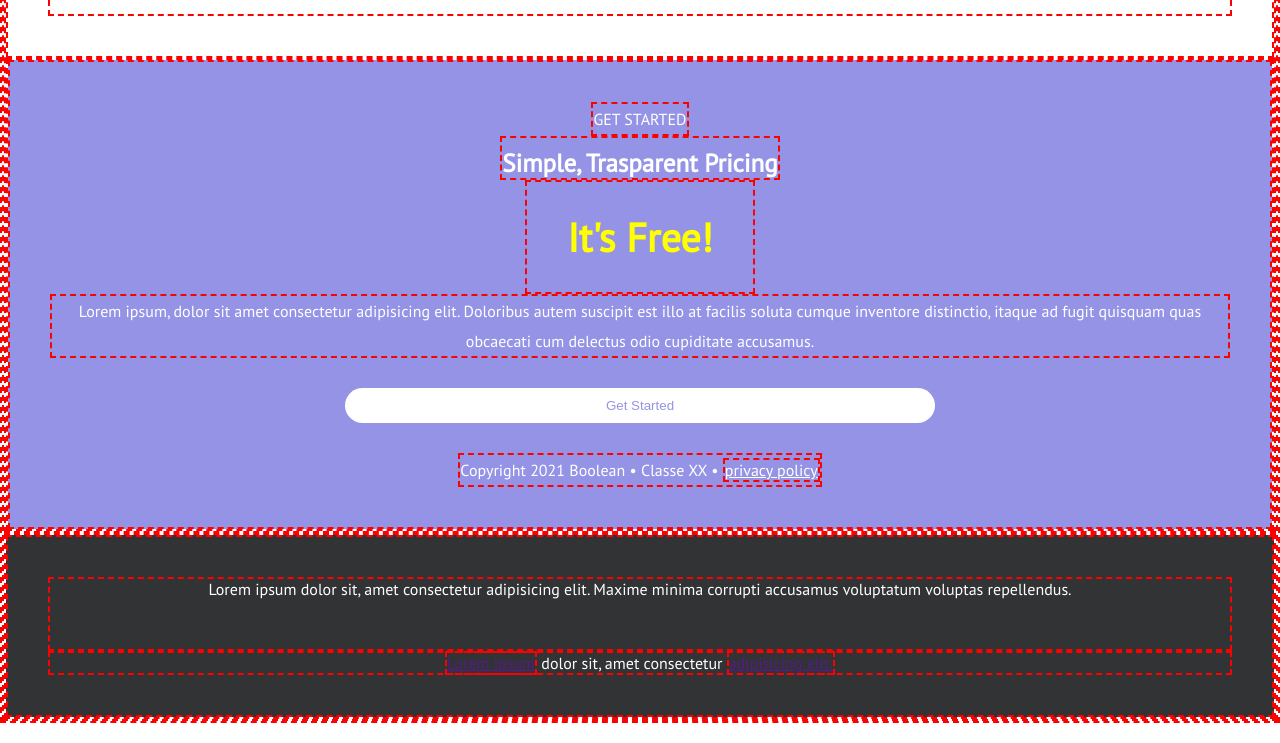
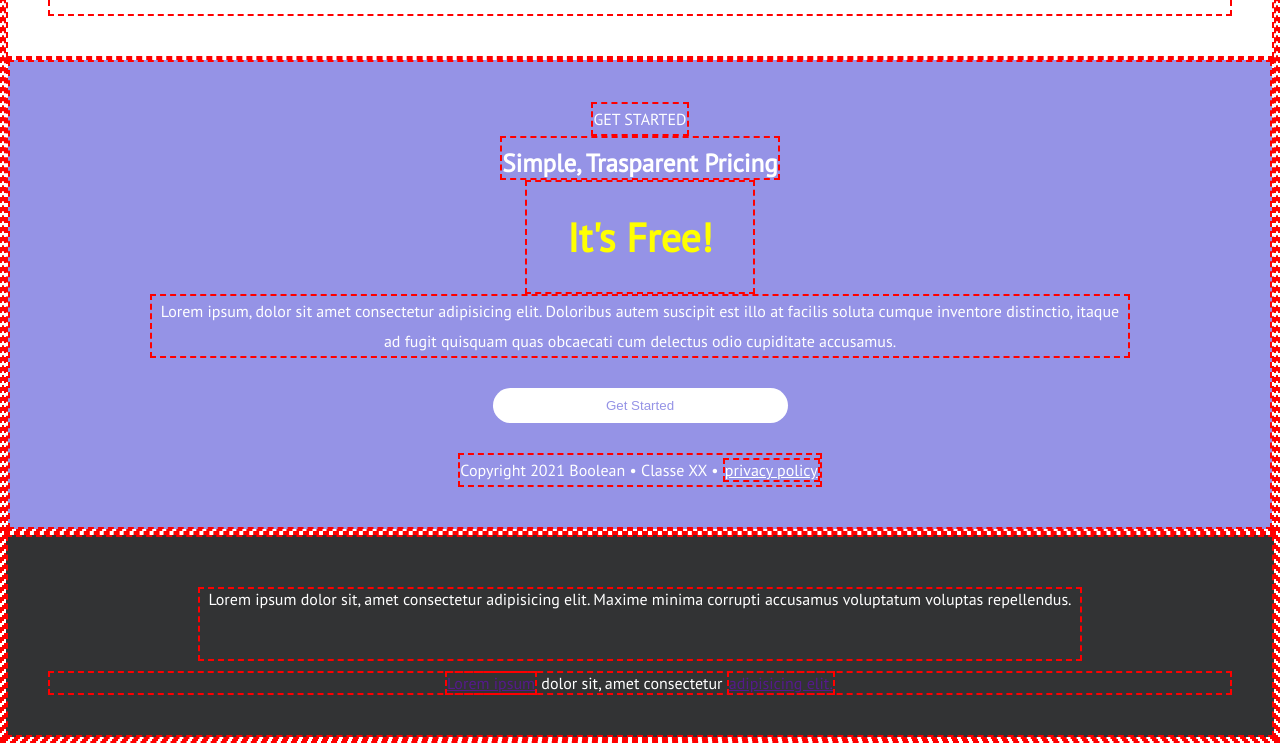
Before and after one commit to ErosEros/htmlcss-responsive-layout, a plain HTML site: page index.html in a window 1280 px wide. Shown: the part 7974-8717 px from the top of the page. Drawn offline with Linux system fonts and the light colour scheme.

Commit message:
completed tablet responsive

```diff
--- a/css/style.css
+++ b/css/style.css
@@ -393,4 +393,17 @@ padding-bottom: 50px;
         padding-bottom: 30px;
         color: #9593e6;
     }
+
+    .container-section-6  p {
+        margin: 0px 100px;
+    }
+
+    .container-section-6 input {
+        width: 25%;
+    }
+
+    .container-footer p {
+        margin: 10px 150px;
+    }
+
 }
```
